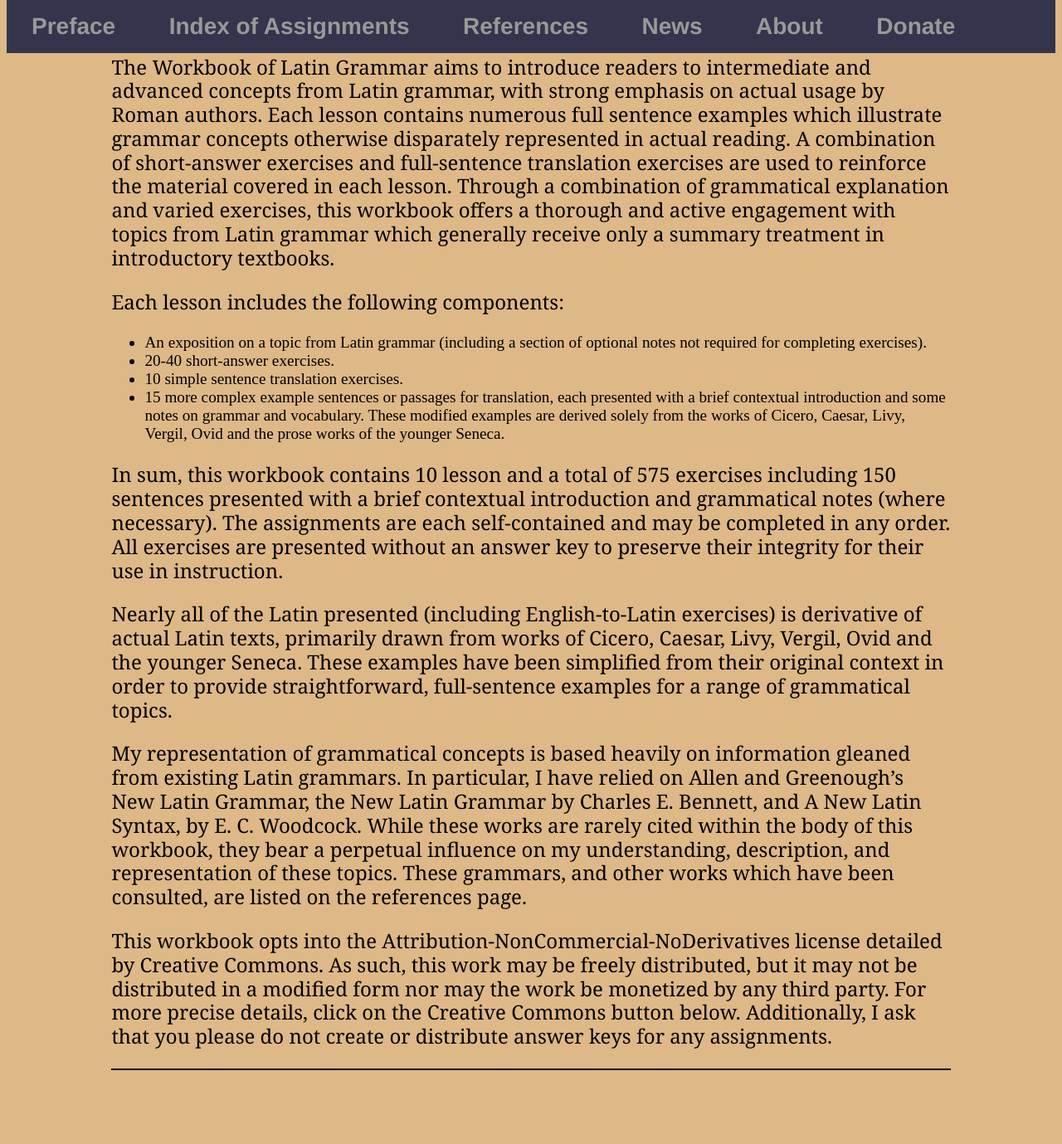
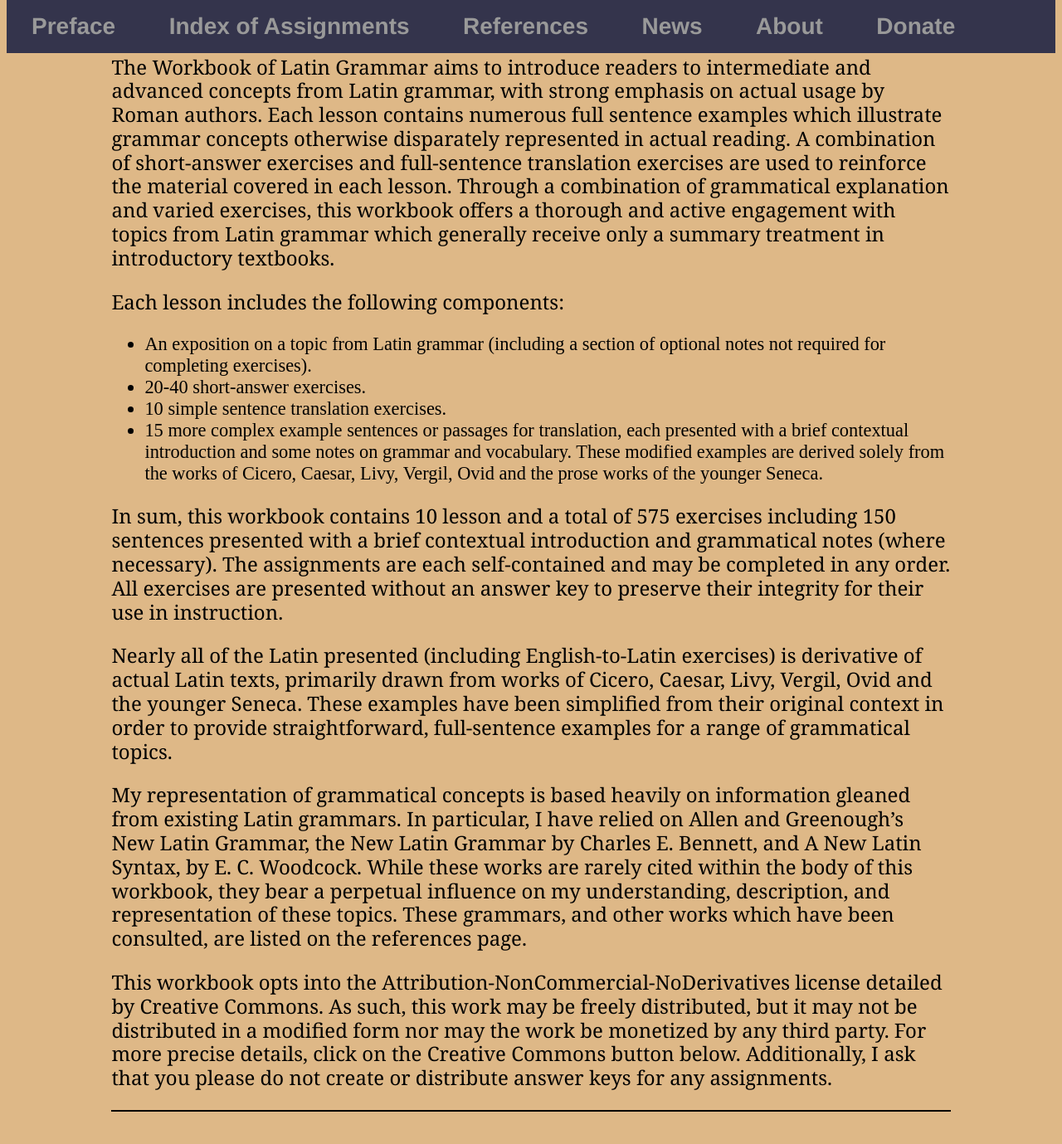
Before and after one commit to AlanCFleming82/AlanCFleming82.github.io, a Jekyll site: the page built from index.html, in a window 1280 px wide and 1400 px high, scrolled down 342 px. Shown: the top 1379 px of the window at 83% size. Built offline with Jekyll 4.4.1, drawn with Linux system fonts in a browser that asks for light colours; before the commit the page ends 1692 px from its top, so only the background shows below that.

Commit message:
Update main.css

```diff
--- a/css/main.css
+++ b/css/main.css
@@ -34,13 +34,13 @@
 
 ul.assignments {
 	list-style-type: none;
-	font-size: 1.40em;
+	font-size: 1.5em;
 	padding: 1;
 }
 
 
 ul.preface {
-	font-size: 1.2em;
+	font-size: 1.4em;
 	padding: 1;
 }
 
```
